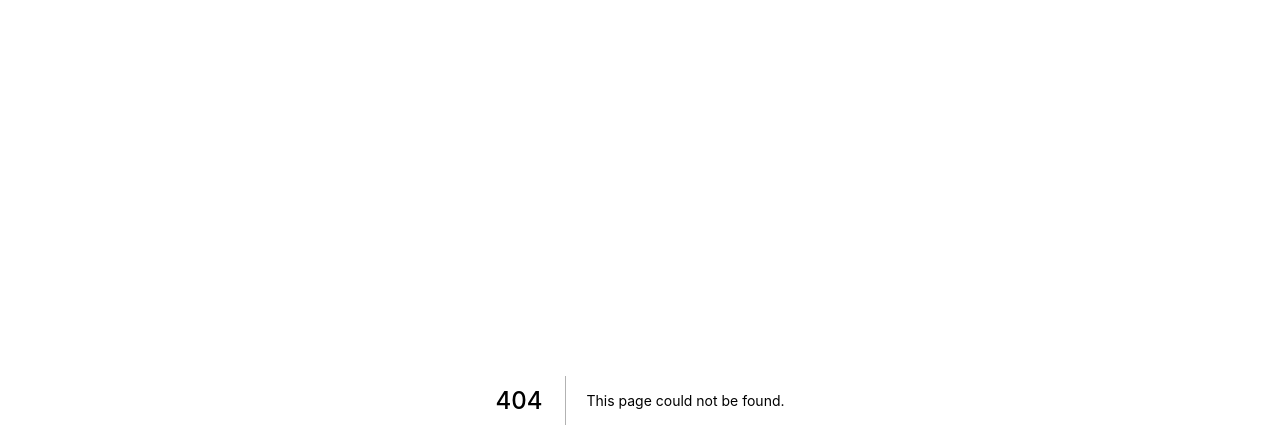
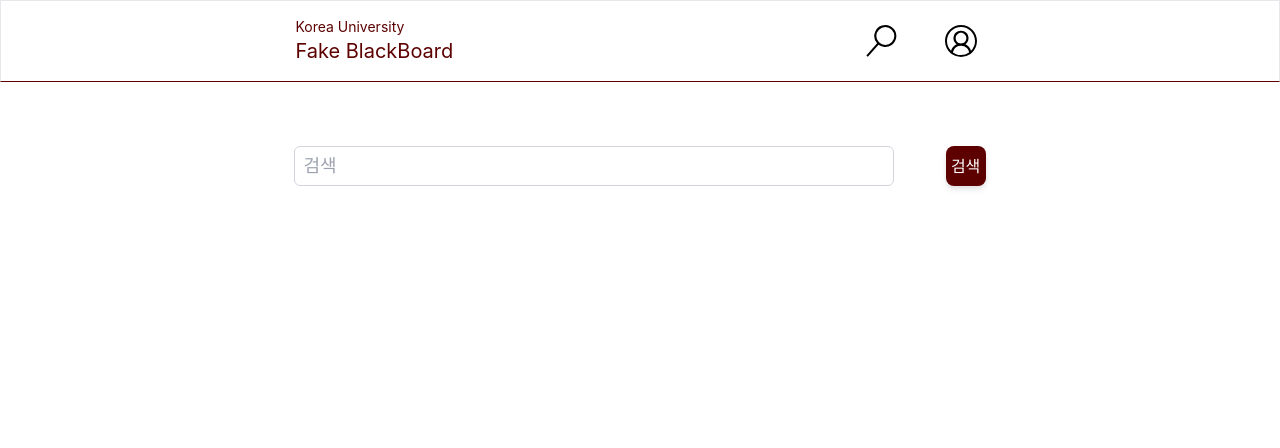
Before and after one commit to spblue4422/KWEB-alternative-frontend, a Next.js app: page /search in a window 1280 px wide. Before the commit this address had no page. Shown: the top 448 px of the page. Built offline with nearby package versions, Linux system fonts and the light colour scheme.

Commit message:
add components and commit index.tsx

```diff
--- a/package.json
+++ b/package.json
@@ -15,12 +15,16 @@
 		"react": "18.2.0",
 		"react-dom": "18.2.0",
 		"react-icons": "^4.6.0",
+		"react-router": "^6.4.2",
+		"react-router-dom": "^6.4.2",
 		"tailwindcss": "^3.1.8"
 	},
 	"devDependencies": {
 		"@types/node": "18.8.4",
 		"@types/react": "18.0.21",
 		"@types/react-dom": "18.0.6",
+		"@types/react-router": "^5.1.19",
+		"@types/react-router-dom": "^5.3.3",
 		"eslint": "8.25.0",
 		"eslint-config-next": "12.3.1",
 		"typescript": "4.8.4"
--- a/src/components/Button.tsx
+++ b/src/components/Button.tsx
@@ -2,7 +2,7 @@ import { MouseEventHandler, PropsWithChildren } from 'react';
 
 interface ButtonProps extends PropsWithChildren {
 	id: string;
-	class: string;
+	class?: string;
 	onClick?: MouseEventHandler;
 }
 
--- /dev/null
+++ b/src/components/Header.tsx
@@ -0,0 +1,33 @@
+import { VscAccount, VscSearch } from 'react-icons/vsc';
+import { ClickButton } from './Button';
+// BsSearch, TfiSearch
+export const Header = () => {
+	return (
+		<div className="w-full px-[23vw] py-4 flex items-center justify-between z-10 border border-b-crimson">
+			<div>
+				<p className="text-crimson text-sm">Korea University</p>
+				<p className="text-crimson text-xl">Fake BlackBoard</p>
+			</div>
+			<div className="flex items-center">
+				<ClickButton
+					id={'srch_clk_btn'}
+					class={'flex justify-center w-12 mx-8 hover:bg-gray-200'}
+					onClick={function (e) {
+						window.location.reload();
+					}}
+				>
+					<VscSearch size={32} className=""></VscSearch>
+				</ClickButton>
+				<ClickButton
+					id={'user_clk_btn'}
+					class={'flex justify-center w-12 hover:bg-gray-200'}
+					onClick={function (e) {
+						window.location.reload();
+					}}
+				>
+					<VscAccount size={32} className=""></VscAccount>
+				</ClickButton>
+			</div>
+		</div>
+	);
+};
--- /dev/null
+++ b/src/components/ListItem.tsx
@@ -0,0 +1,65 @@
+interface ItemProps {
+	courseId: number;
+	course: string;
+	lectureId: number;
+	lecture: string;
+	date: Date;
+}
+
+interface CourseItemProps {
+	courseId: number;
+	course: string;
+	professor: string;
+}
+
+interface LectureItemProps {
+	lectureId: number;
+	lecture: string;
+	date: Date;
+}
+
+export const ApplicationListItem: React.FC<
+	Omit<CourseItemProps, 'professor'> & LectureItemProps
+> = (props: Omit<CourseItemProps, 'professor'> & LectureItemProps) => {
+	return (
+		<li className="w-full py-1 border border-b-black hover:bg-gray-100">
+			<a
+				href={`/courses/${props.courseId}`}
+				className="font-extrabold text-xl pt-2"
+			>
+				{props.course}
+			</a>
+			<a
+				href={`/courses/${props.courseId}/${props.lectureId}`}
+				className="text-base pt-2"
+			>
+				{props.lecture}
+			</a>
+			<p>{props.date.toString()}</p>
+		</li>
+	);
+};
+
+export const CourseListItem: React.FC<CourseItemProps> = (
+	props: CourseItemProps,
+) => {
+	return (
+		<li
+			className="w-full py-1 flex justify-between border border-b-black hover:bg-gray-100"
+			onClick={function (e) {
+				window.location.href = `/courses/${props.courseId}`;
+			}}
+		>
+			<h1>{props.course}</h1>
+			<p>{props.professor}</p>
+		</li>
+	);
+};
+
+export const LectureListItem: React.FC<LectureItemProps> = (
+	props: LectureItemProps,
+) => {
+	return (
+		<li className="w-full py-1 border border-b-black hover:bg-gray-100"></li>
+	);
+};
--- /dev/null
+++ b/src/interface/interface.ts
@@ -0,0 +1,5 @@
+export interface ResultType {
+	code: string;
+	msg: string;
+	data: any[];
+}
--- a/src/layouts/Layout.tsx
+++ b/src/layouts/Layout.tsx
@@ -1,3 +1,15 @@
-export const Layout: React.FC = () => {
-	return <div></div>;
+import { PropsWithChildren } from 'react';
+import { Header } from '../components/Header';
+
+export const Layout: React.FC<PropsWithChildren> = (
+	props: PropsWithChildren,
+) => {
+	return (
+		<div className="w-full h-[100vh] flex flex-col">
+			<Header></Header>
+			<div className="mx-[23vw] mt-16 mb-6 flex flex-col flex-1">
+				{props.children}
+			</div>
+		</div>
+	);
 };
--- /dev/null
+++ b/src/pages/courses/[course].tsx
@@ -0,0 +1,6 @@
+import { NextPage } from "next";
+
+export const Course: NextPage = () => {
+    return <div></div>
+
+}
--- a/src/pages/index.tsx
+++ b/src/pages/index.tsx
@@ -1,10 +1,40 @@
 import type { NextPage } from 'next';
-import Head from 'next/head';
-import Image from 'next/image';
+import { useEffect } from 'react';
+import { Header } from '../components/Header';
+import { ApplicationListItem, LectureListItem } from '../components/ListItem';
+import { ResultType } from '../interface/interface';
+import { Layout } from '../layouts/Layout';
 
 const Home: NextPage = () => {
+	//메인 페이지 - 본인이 신청한 강의가 보임.
+	let res: ResultType = { code: '', msg: '', data: [] };
+	const checkLogin = () => {};
+	// const getData = async (): Promise<void> => {
+	// 	res = await (
+	// 		await fetch('http://localhost:3000/courses/lectures/list/my')
+	// 	).json();
+	// };
+
+	// useEffect(() => {
+	// 	getData();
+	// });
+
 	return (
-		<div></div>
+		<Layout>
+			<p className="font-extrabold text-3xl">업데이트된 강의 목록</p>
+			<dl className="w-full overflow-scroll flex-1">
+				{/* {res.data.map((dt, idx) => (
+						<ApplicationListItem
+							key={`ALI_${idx}`}
+							courseId={dt.course.id}
+							course={dt.course.name}
+							lectureId={dt.id}
+							lecture={dt.title}
+							date={dt.createdDate}
+						></ApplicationListItem>
+					))} */}
+			</dl>
+		</Layout>
 	);
 };
 
--- /dev/null
+++ b/src/pages/search.tsx
@@ -0,0 +1,37 @@
+import { NextPage } from 'next';
+import { SubmitButton } from '../components/Button';
+import { TextInput } from '../components/Input';
+import { Layout } from '../layouts/Layout';
+
+const Search: NextPage = () => {
+	const searchByInput = async () => {
+		return;
+	};
+
+	return (
+		<Layout>
+			<form
+				onSubmit={searchByInput}
+				className="w-full flex justify-between"
+			>
+				<TextInput
+					id={'input_srch'}
+					type={'text'}
+					hold={'검색'}
+					class={'w-[600px]'}
+				></TextInput>
+				<SubmitButton
+					id={'srch_sub_btn'}
+					class={
+						'w-10 bg-crimson text-white hover:bg-[#4a0000] drop-shadow-md'
+					}
+				>
+					검색
+				</SubmitButton>
+			</form>
+			<dl className="w-full overflow-scroll flex-1"></dl>
+		</Layout>
+	);
+};
+
+export default Search;
```
Also changed, not shown: src/components/Input.tsx (+5 -3 lines), src/pages/_app.tsx (+5 -4 lines), 2 other files (tests, documents, lock files or other folders).
